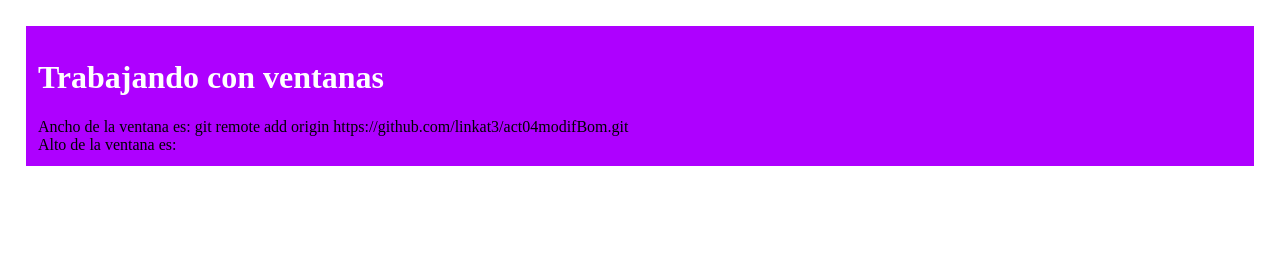
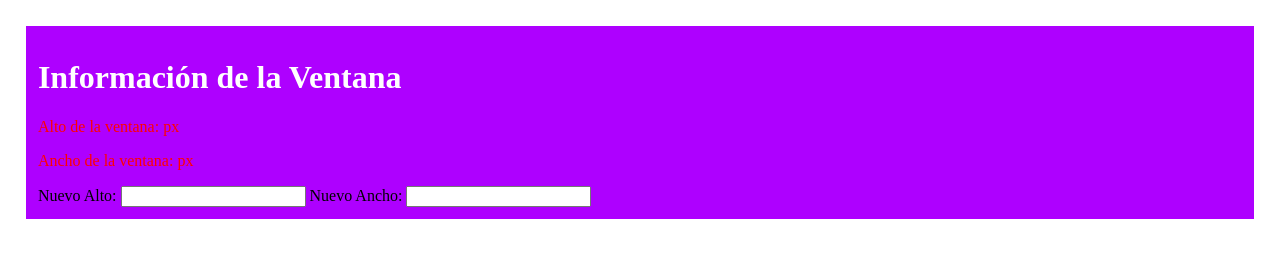
Before and after one commit to linkat3/act04modifBom, a plain HTML site: page index.html in a window 1280 px wide. Drawn offline with Linux system fonts and the light colour scheme.

Commit message:
Add files via upload

```diff
--- a/index.html
+++ b/index.html
@@ -6,13 +6,15 @@
     <title>Modificando BOM</title>
     <link rel="stylesheet" href="./css/style.css">
 </head>
-<body id="content">
-    <div>
-        <h1>Trabajando con ventanas</h1>
-        <span>Ancho de la ventana es:  <span id="ancho"></span></span>
-        git remote add origin https://github.com/linkat3/act04modifBom.git
-        <br>
-        <span>Alto de la ventana es: <span id="alto"></span> </span>
+<body>
+    <div id="container">
+        <h1>Información de la Ventana</h1>
+        <p class="classic">Alto de la ventana: <span id="alto" class="info"></span> px</p>
+        <p class="classic">Ancho de la ventana: <span id="ancho" class="info"></span> px</span></p>
+        <label for="nuevoAlto" class="info">Nuevo Alto:</label>
+        <input type="number" id="nuevoAlto">
+        <label for="nuevoAncho" class="info">Nuevo Ancho:</label>
+        <input type="number" id="nuevoAncho">
     </div>
 </body>
 <script src="./js/dom.js"></script>
```
